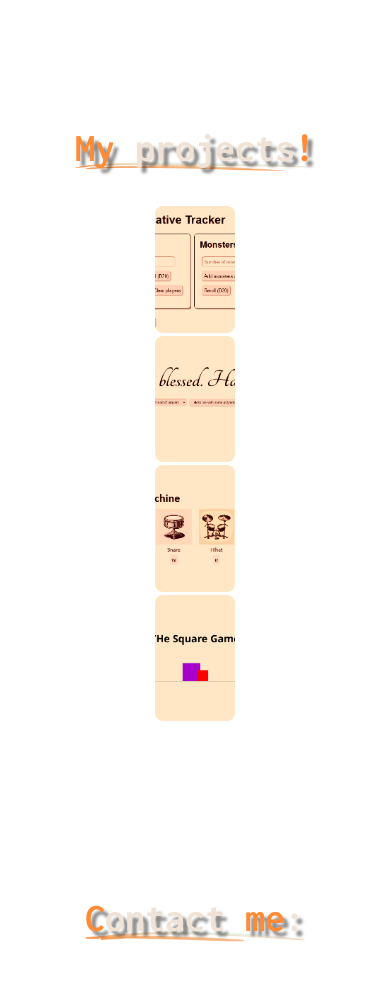
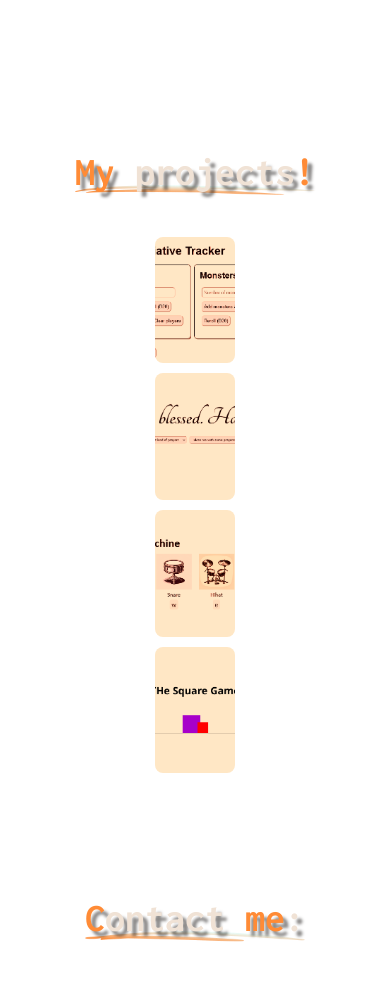
Before and after one commit to kodehodechristian/Kodehode-Portfolio-CE, a plain HTML site: page index.html in a window 390 px wide. Shown: the part 2520-3507 px from the top of the page. Drawn offline with Linux system fonts and the light colour scheme; a web font is replaced by a local one.

Commit message:
Tiny layout adjustment before deadline

```diff
--- a/style.css
+++ b/style.css
@@ -546,7 +546,7 @@ html {
   justify-content: center;
   align-items: center;
   gap: 4vh;
-  padding-bottom: 5vw;
+  padding-bottom: 3.5vw;
 }
 
 #heading3 {
@@ -631,15 +631,20 @@ html {
   #grid-container3 {
     grid-template-columns: 1fr;
     grid-template-rows: auto;
-    gap: 3px;
+    gap: 10px;
     justify-items: center;
   }
+
   #project1,
   #project2,
   #project3,
   #project4 {
     grid-column: 1;
     grid-row: auto;
+  }
+
+  #wrapper2 {
+    margin-top: 70px;
   }
 }
 
```
